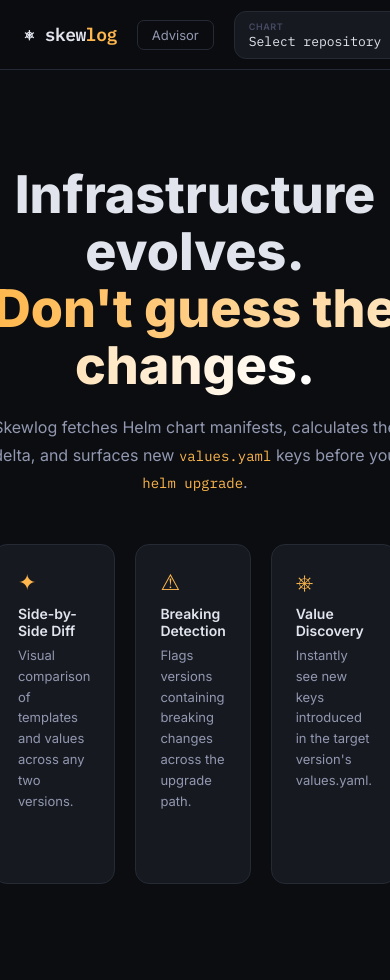
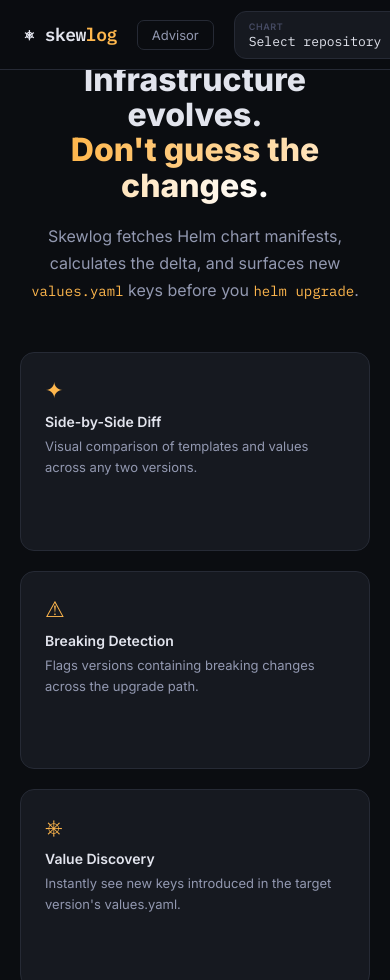
Before and after one commit to vishukamble/skewlog, a Flask app: page / in a window 390 px wide; the page is wider, and only the part inside the window is pictured. Run offline with Flask 3, Linux system fonts and the light colour scheme; data comes from the database, SQL or seed files in the repository; data that the repository does not hold is empty; some libraries are stand-ins or nearby versions.

Commit message:
making it better for website

```diff
--- a/templates/index.html
+++ b/templates/index.html
@@ -26,6 +26,7 @@
     <meta property="twitter:image" content="https://skewlog.com/static/logo.svg">
     <link href="https://fonts.googleapis.com/css2?family=IBM+Plex+Mono:wght@400;500;600&family=Inter:wght@300;400;600;800&display=swap"
           rel="stylesheet">
+
     <style>
         :root {
             --bg: #0b0d11;
@@ -1008,6 +1009,27 @@
         ::-webkit-scrollbar-thumb {
             background: var(--border2);
             border-radius: 3px;
+        }
+
+        /* ── MOBILE: landing/marketing content only ── */
+        @media (max-width: 768px) {
+            .topbar {
+                overflow-x: auto;
+                flex-wrap: nowrap;
+                -webkit-overflow-scrolling: touch;
+            }
+
+            .hero {
+                padding: 0 20px;
+            }
+
+            .hero h1 {
+                font-size: 32px;
+            }
+
+            .feature-grid {
+                grid-template-columns: 1fr;
+            }
         }
     </style>
 </head>
```
Also changed, not shown: templates/advisor.html (+25 -0 lines), 1 other file.
